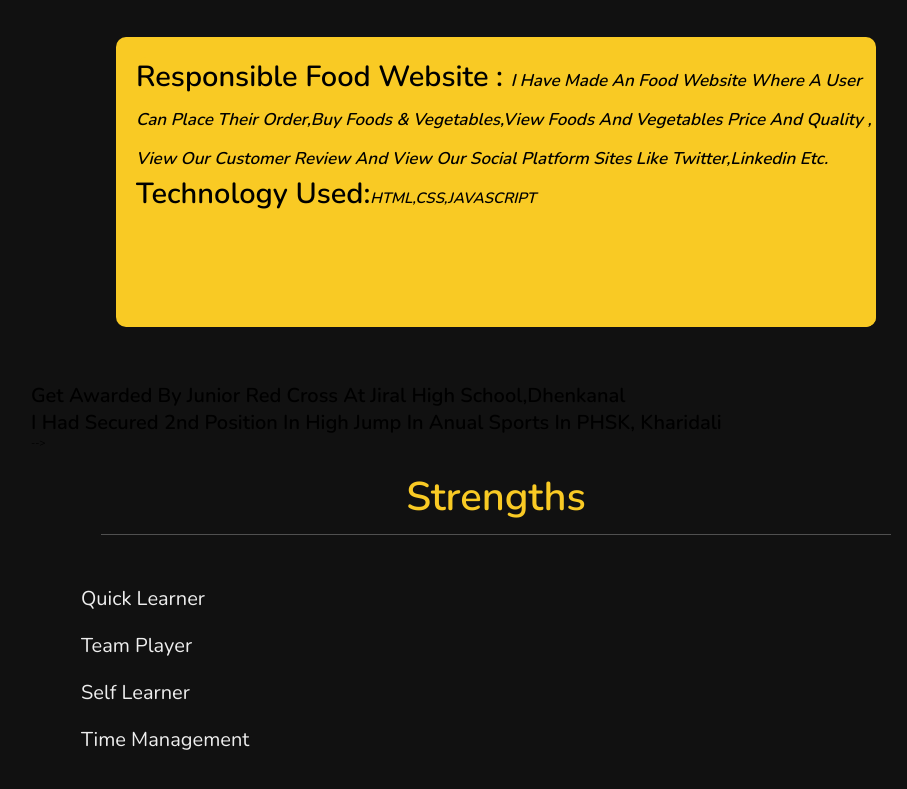
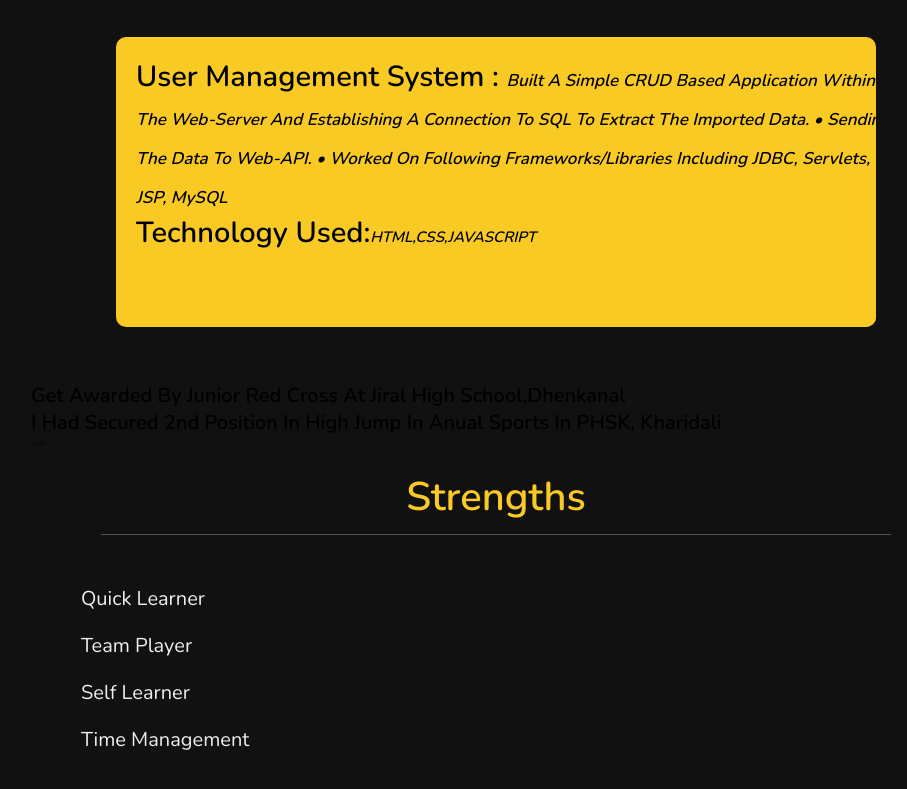
Before and after one commit to sambit8249/portfolio, a plain HTML site: page index.html in a window 1280 px wide. Shown: the part 4553-5342 px from the top of the page, without its empty margins (319-1226 px from the left). Drawn offline with nearby package versions, Linux system fonts and the light colour scheme.

Commit message:
Update index.html

```diff
--- a/index.html
+++ b/index.html
@@ -271,10 +271,11 @@
             </div>
 
             <div class="box5">
-                <h1 class="box5"> <span> <b>Responsible Food Website</b> :
-                        <i class="babu"> I have made an food website where a user can place their order,buy foods &
-                            vegetables,view foods and vegetables price and quality , view our customer review and view
-                            our social platform sites like twitter,linkedin etc.
+                <h1 class="box5"> <span> <b>User Management System</b> :
+                        <i class="babu"> Built a simple CRUD based application within the Web-Server and Establishing a connection to SQL to
+                              extract the imported data.
+                             • Sending the data to Web-API.
+                             • Worked on following frameworks/libraries including JDBC, Servlets, JSP, MySQL
                         </i><br> <b>Technology Used:</b><i class="babu3">HTML,CSS,JAVASCRIPT</i></span> </h3>
                     <!-- <h1 class="box5"> <span> <b>ghgjg</b> : </span> </h3> -->
 
```
